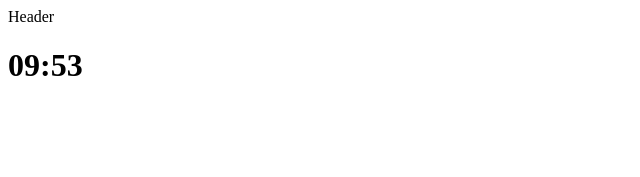
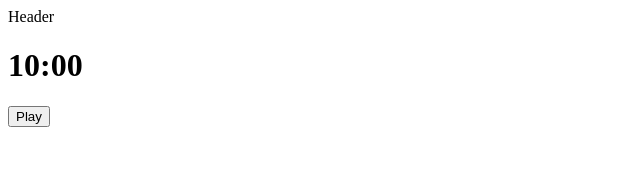
Before and after one commit to Alex-gb249/pomodoro-clock, a React (Vite) app: page / in a window 1280 px wide. Shown: the top 177 px of the page, without its empty margins (0-640 px from the left). Built offline with nearby package versions, Linux system fonts and the light colour scheme.

Commit message:
Add start and stop buttons

```diff
--- a/src/components/Clock.tsx
+++ b/src/components/Clock.tsx
@@ -1,12 +1,15 @@
 import { useEffect, useState } from "react"
 
-var seconds:number = 10 * 60
+const DEFAULT_TIME = 10 * 60
+
+var seconds:number = 0
 
 export function Clock() {
     const [time, setTime] = useState<string>("10:00")
+    const [isRunning, setIsRunning] = useState<boolean>(false)
 
     const updateTimer = () => {
-        seconds = seconds - 1;
+        seconds = seconds - 1
         const date = new Date(0)
         date.setSeconds(seconds)
         setTime(date.toTimeString().slice(3, 8))
@@ -14,6 +17,14 @@ export function Clock() {
 
     const stopTimer = () => {
         console.log("Time's up!")
+        seconds = 0
+        setIsRunning(false)
+    }
+
+    const startTimer = () => {
+        setIsRunning(true)
+        setTime("10:00")
+        seconds = DEFAULT_TIME
     }
 
     useEffect(() => {
@@ -29,6 +40,9 @@ export function Clock() {
     })
 
     return (
-        <h1>{time}</h1>
+        <>
+            <h1>{time}</h1>
+            {isRunning ? <button onClick={stopTimer}>Stop</button> : <button onClick={startTimer}>Play</button>}
+        </>
     )
 }
```
